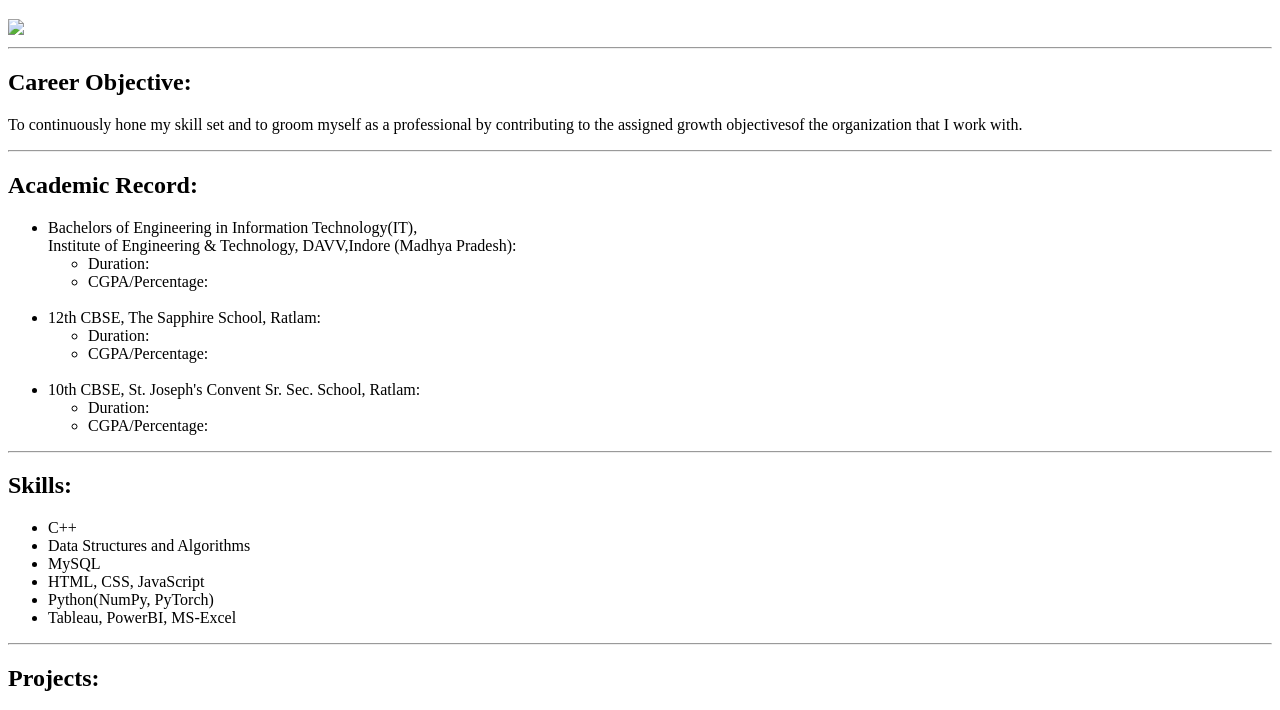
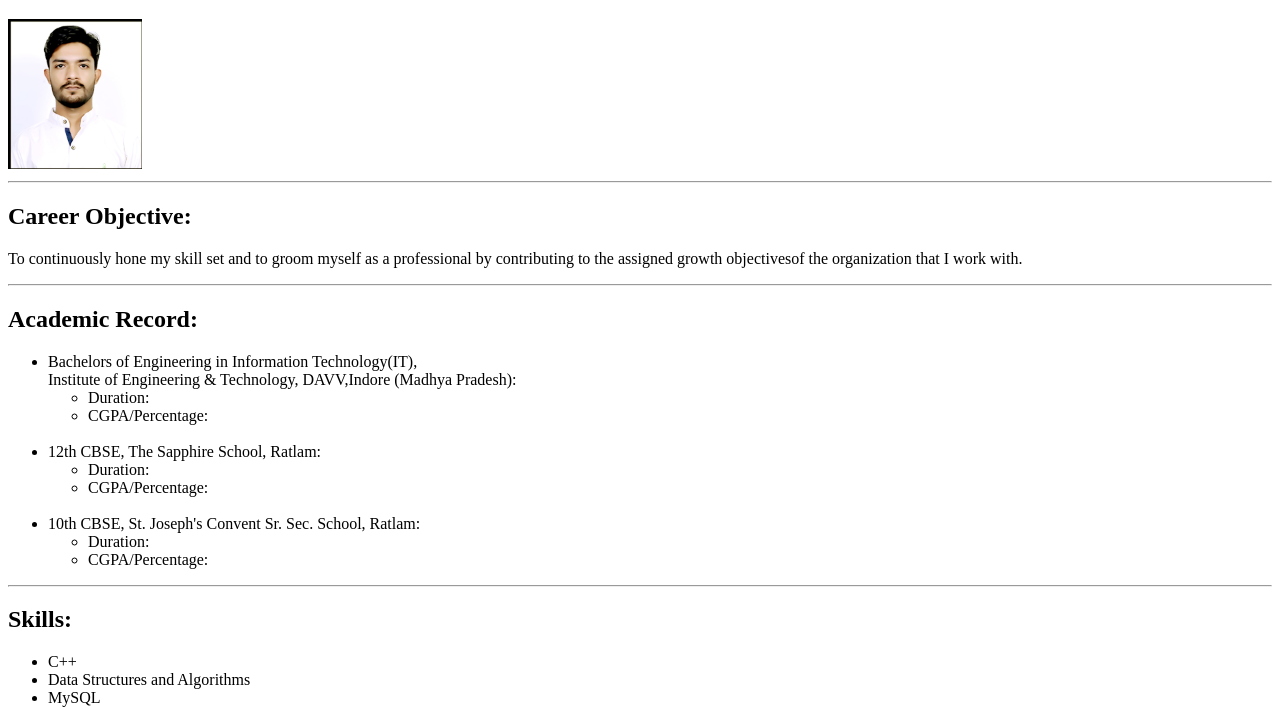
Before and after one commit to Lokendra47/ResumeHTML, a plain HTML site: page index.html in a window 1280 px wide. Shown: the part 61-771 px from the top of the page. Drawn offline with Linux system fonts and the light colour scheme.

Commit message:
Update index.html

```diff
--- a/index.html
+++ b/index.html
@@ -7,7 +7,7 @@
 <body>
     <h1>Lokendra Shukla.</h1>
 
-    <img src ="images/_DSC0013[1] (1).jpg" height="150" >
+    <img src ="images/Profilephoto.png" height="150" >
 
 
     <hr>
```
